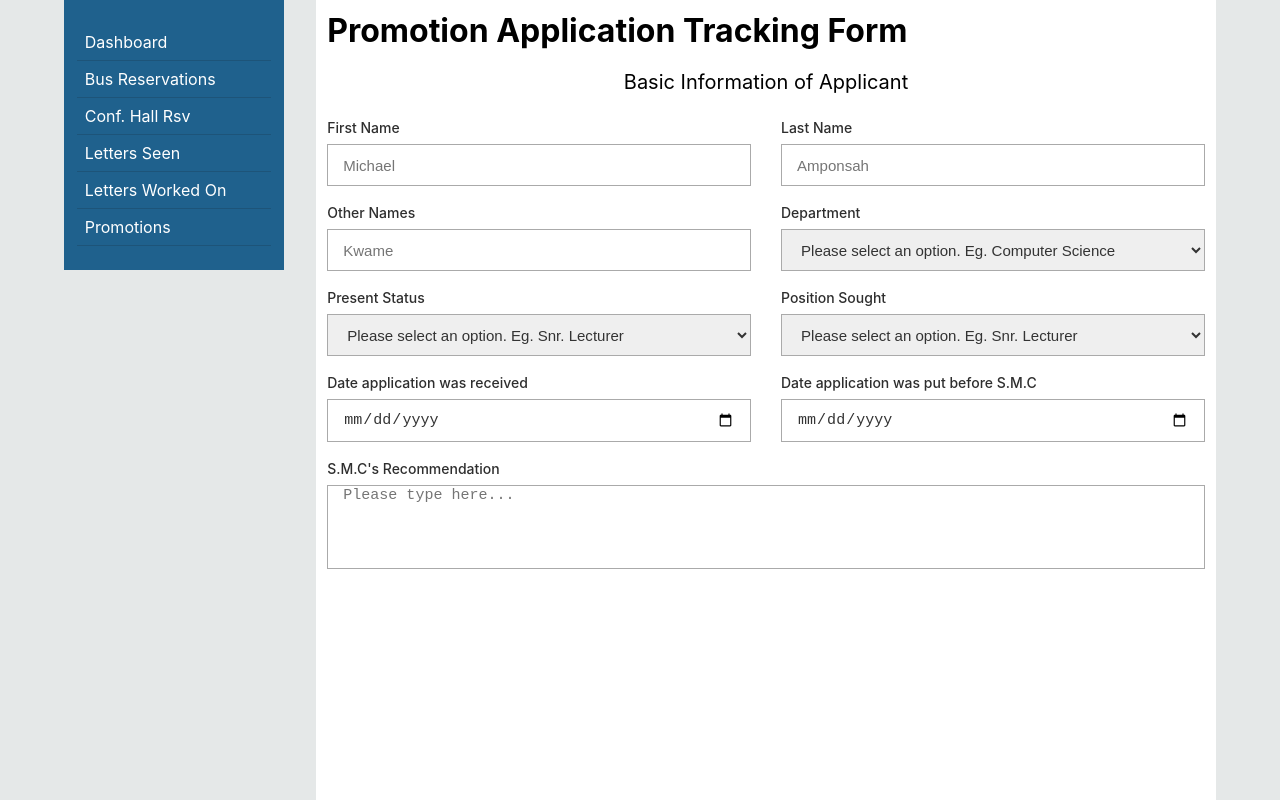
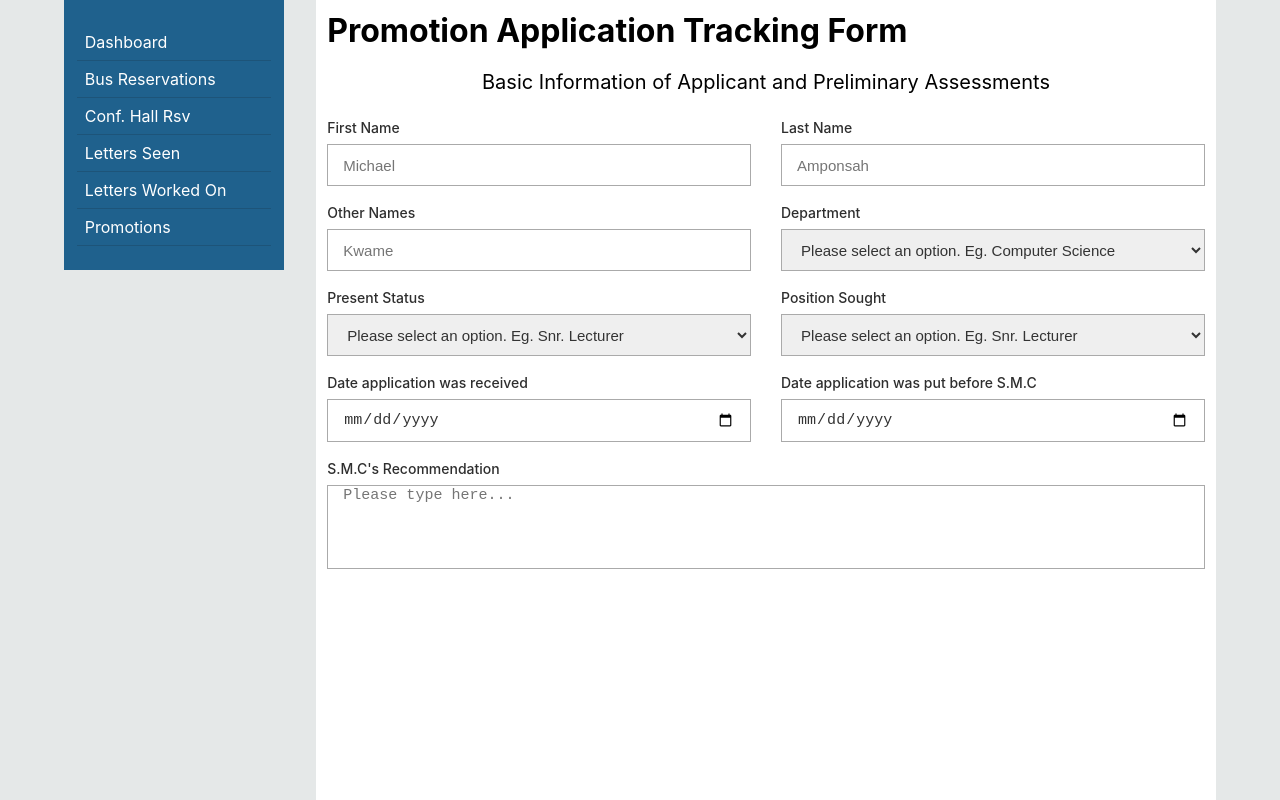
Before and after one commit to michaelamponsah/ug-spms-office-app, a Next.js app: page /promotions/processing-of-application-for-promotion in a window 1280 px wide. Built offline with nearby package versions, Linux system fonts and the light colour scheme.

Commit message:
Edited the title section of the ApplicantBio component

```diff
--- a/components/ApplicantBio.js
+++ b/components/ApplicantBio.js
@@ -17,7 +17,9 @@ const ApplicantBio = () => {
   const positions = ["Senior Lecturer", "Asscociate Professor", "Professor"];
   return (
     <div className={`${styles["applicant-bio"]}`}>
-      <span className={styles.title}>Basic Information of Applicant</span>
+      <span className={styles.title}>
+        Basic Information of Applicant and Preliminary Assessments
+      </span>
       <div className={styles.fields}>
         <InputField label="First Name" type="text" placeholder="Michael" />
         <InputField label="Last Name" type="text" placeholder="Amponsah" />
@@ -39,7 +41,10 @@ const ApplicantBio = () => {
         />
         <InputField label="Date application was received" type="date" />
         <InputField label="Date application was put before S.M.C" type="date" />
-        <TextArea label="S.M.C's Recommendation" placeholder="Please type here..." />
+        <TextArea
+          label="S.M.C's Recommendation"
+          placeholder="Please type here..."
+        />
       </div>
     </div>
   );
```
